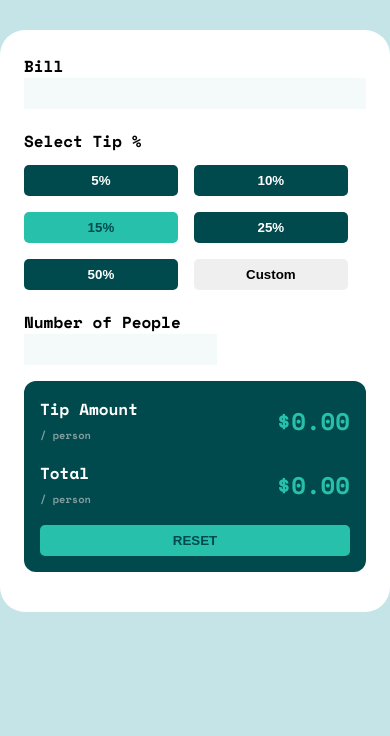
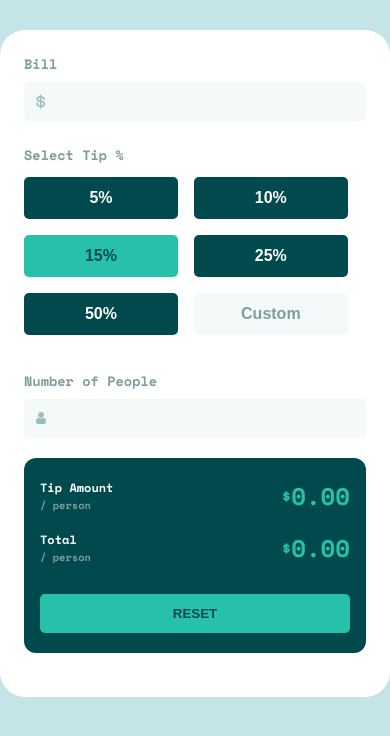
Before and after one commit to EseAlli/tip-calculator, a plain HTML site: page index.html in a window 390 px wide. Shown: the part 82-818 px from the top of the page. Drawn offline with nearby package versions, Linux system fonts and the light colour scheme.

Commit message:
mobile design implemented

```diff
--- a/index.html
+++ b/index.html
@@ -34,7 +34,7 @@
               <button class="custom">Custom</button>
             </div>
           </div>
-          <div>
+          <div class="people">
             <label>Number of People</label>
             <input />
           </div>
@@ -45,14 +45,14 @@
               Tip Amount <br />
               <small> / person</small>
             </p>
-            <p class="amount">$0.00</p>
+            <p class="amount"><span>$</span>0.00</p>
           </div>
           <div>
             <p>
               Total <br />
               <small>/ person</small>
             </p>
-            <p class="amount">$0.00</p>
+            <p class="amount"><span>$</span>0.00</p>
           </div>
           <button class="reset">Reset</button>
         </div>
--- a/style.css
+++ b/style.css
@@ -48,7 +48,7 @@ img {
 form {
   display: flex;
   flex-direction: column;
-  gap: 1.25rem;
+  gap: 1.5rem;
 }
 
 .bill {
@@ -56,11 +56,28 @@ form {
   flex-direction: column;
 }
 
+.bill input {
+  background-image: url(./images/icon-dollar.svg);
+}
+
+label,
+.percent p {
+  color: var(--dark-grayish-cyan);
+  font-weight: 700;
+  font-size: 0.85rem;
+}
+
 input {
   background-color: var(--secondary-grayish-cyan);
   border: none;
-  padding: 0.5rem;
+  padding: 0.75rem;
   border: 3px;
+  margin-top: 0.5rem;
+  background-repeat: no-repeat;
+  background-position: left;
+  background-origin: content-box;
+  background-size: 10px;
+  border-radius: 5px;
 }
 
 .percent {
@@ -72,15 +89,16 @@ input {
   display: flex;
   flex-wrap: wrap;
   gap: 1rem;
-  margin-top: 0.75rem;
+  margin: 0.75rem 0;
 }
 
 .percent button {
-  padding: 0.5rem 2rem;
+  padding: 0.75rem 2rem;
   font-weight: 700;
   border: none;
   border-radius: 5px;
   inline-size: 45%;
+  font-size: 1rem;
 }
 
 .five,
@@ -96,10 +114,25 @@ input {
   color: var(--dark-cyan);
 }
 
+.custom {
+  color: var(--dark-grayish-cyan);
+  background-color: var(--secondary-grayish-cyan);
+  font-weight: 700;
+}
+
+.people {
+  display: flex;
+  flex-direction: column;
+}
+
+.people input {
+  background-image: url(./images/icon-person.svg);
+}
+
 .calculation {
   background-color: var(--dark-cyan);
-  padding: 1rem;
-  margin: 1rem 0;
+  padding: 1.25rem 1rem;
+  margin: 1.25rem 0;
   border-radius: 12px;
   display: flex;
   flex-direction: column;
@@ -114,6 +147,8 @@ input {
 
 .calculation p {
   color: var(--primary-white);
+  font-size: 0.75rem;
+  font-weight: 700;
 }
 
 .calculation small {
@@ -123,16 +158,24 @@ input {
 
 .calculation button {
   inline-size: 100%;
-  padding: 0.5rem 0;
+  padding: 0.75rem 0;
   text-transform: uppercase;
   color: var(--dark-cyan);
   font-weight: 700;
   background-color: var(--primary-cyan);
   border: none;
   border-radius: 5px;
+  margin-top: 0.75rem;
 }
 
 .calculation .amount {
   font-size: 1.5rem;
   color: var(--primary-cyan);
+  display: flex;
+  align-items: center;
+  font-weight: 700;
 }
+
+.amount span {
+  font-size: 1rem;
+}
```
